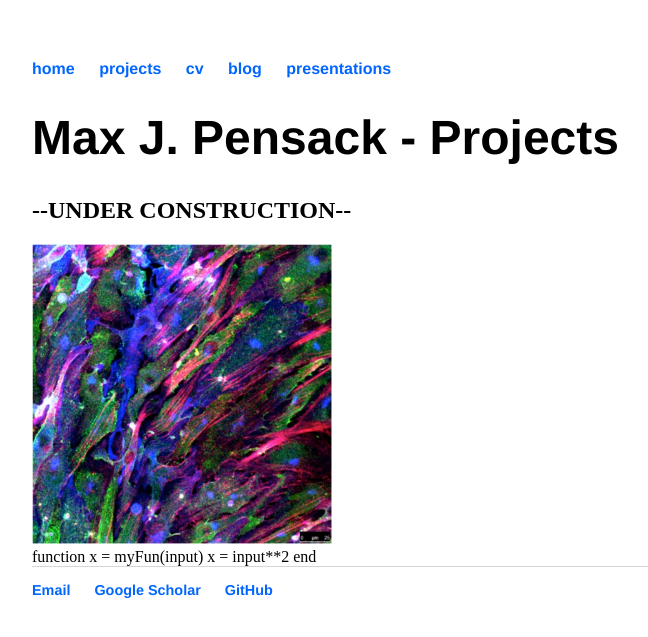
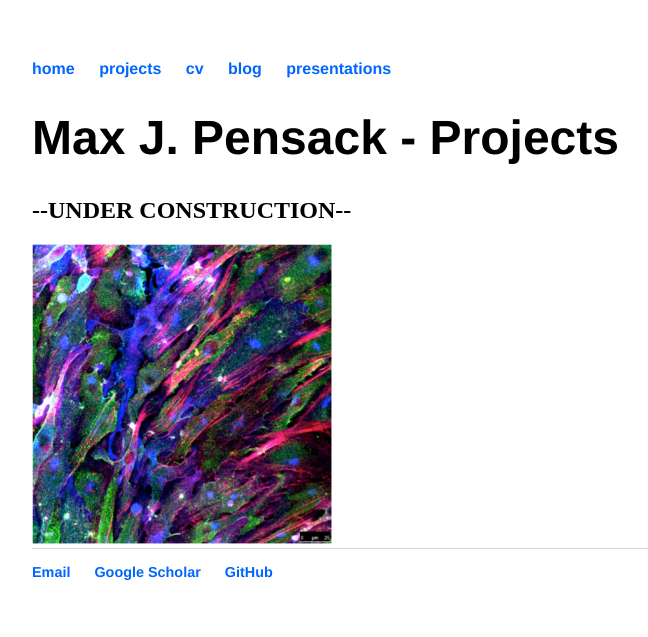
Before and after one commit to maxpensack/maxpensack.github.io, a Jekyll site: the page built from projects/index.html, in a window 1280 px wide. Shown: the top 637 px of the page, without its empty margins (160-808 px from the left). Built offline with Jekyll 4.4.1, drawn with Linux system fonts in a browser that asks for light colours.

Commit message:
Update index.html

```diff
--- a/projects/index.html
+++ b/projects/index.html
@@ -4,9 +4,4 @@ title: Max J. Pensack - Projects
 ---
 <h1>{{ page.title }}</h1>
 <h2>--UNDER CONSTRUCTION--</h2>
-<img src="cells.jpg" alt="Micrograph" width="300">
-<br>
-
-	function x = myFun(input)
-		x = input**2
-	end
+<img src="cells.jpg" alt="Micrograph" width="300" style="margin:50 0">
```
